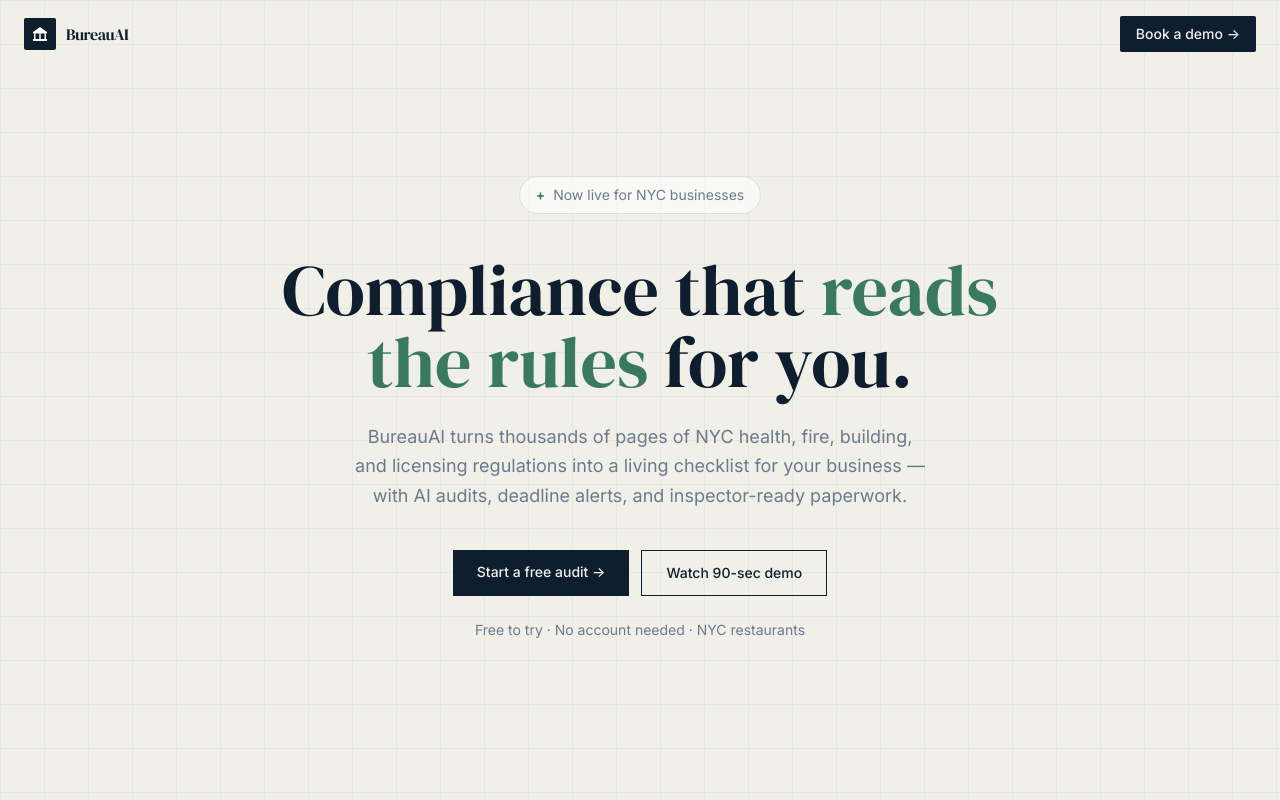
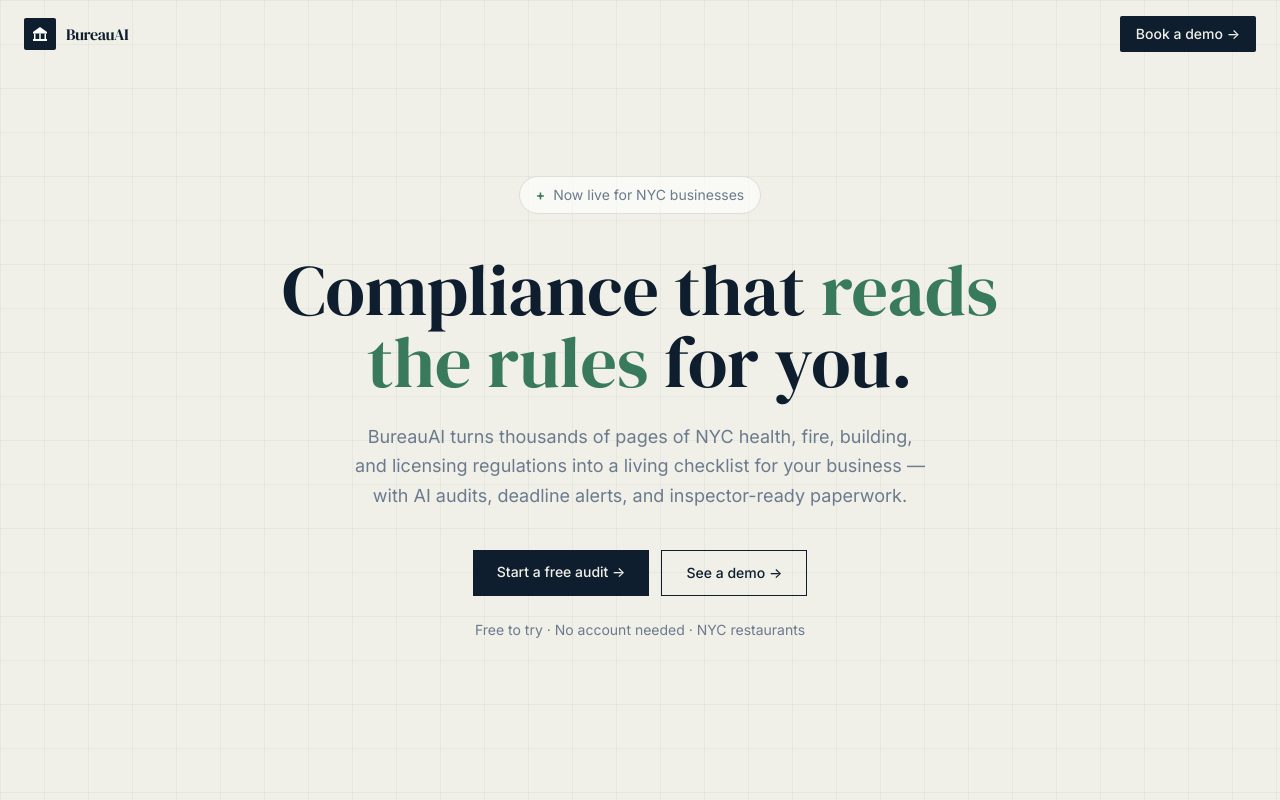
Before and after one commit to Ruelkey123/BureauAI, a Next.js app: page / in a window 1280 px wide. Shown: the top 800 px of the page. Built offline with nearby package versions, Linux system fonts and the light colour scheme.

Commit message:
feat: link demo button to dashboard

```diff
--- a/app/_components/HeroSection.tsx
+++ b/app/_components/HeroSection.tsx
@@ -26,9 +26,12 @@ export default function HeroSection() {
         >
           Start a free audit →
         </a>
-        <button className="border border-navy text-navy px-6 py-3 font-medium text-sm hover:bg-navy/5 transition-colors">
-          Watch 90-sec demo
-        </button>
+        <a
+          href="/dashboard"
+          className="border border-navy text-navy px-6 py-3 font-medium text-sm hover:bg-navy/5 transition-colors"
+        >
+          See a demo →
+        </a>
       </div>
 
       <p className="text-bureau-muted text-sm">
```
